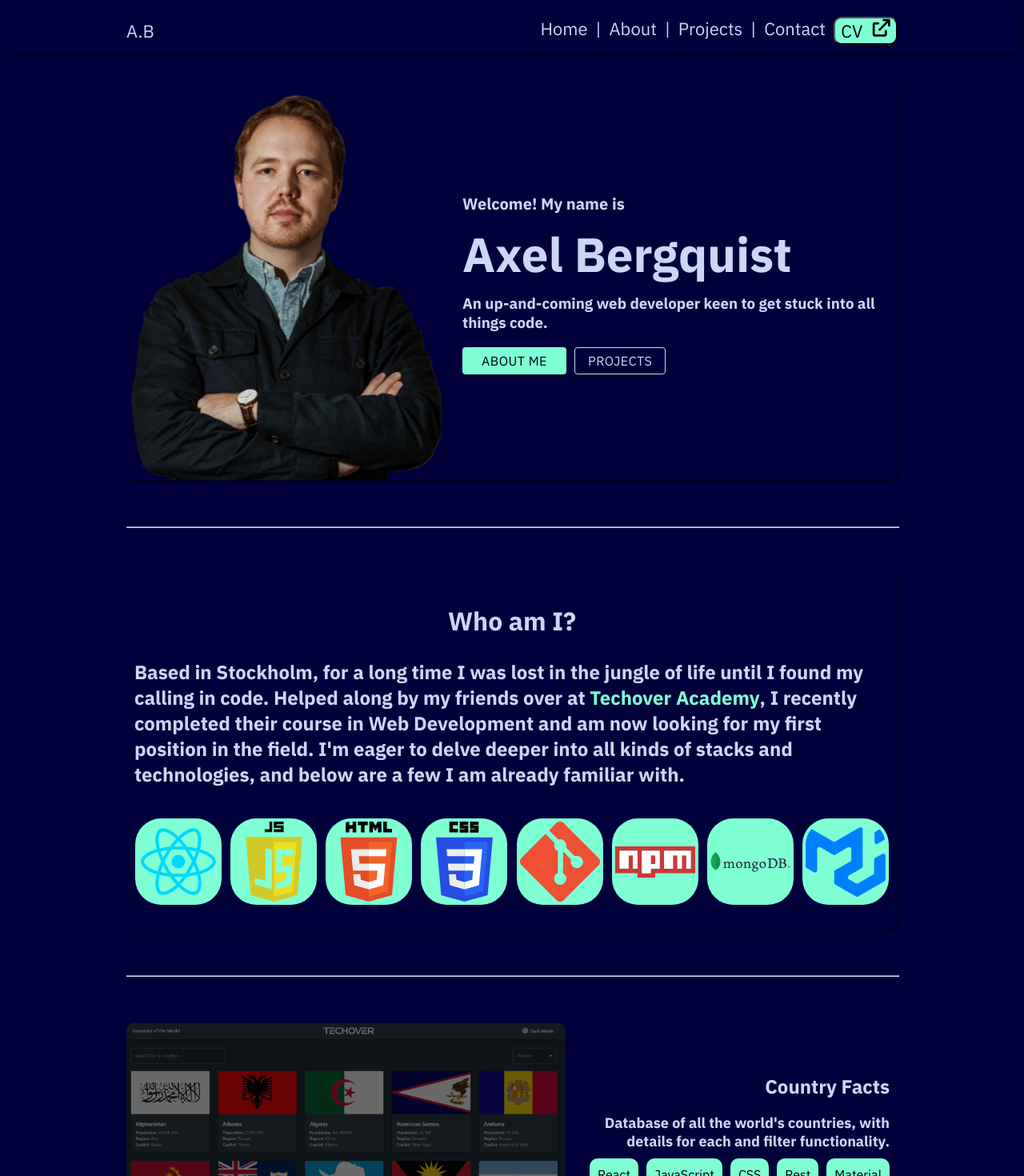
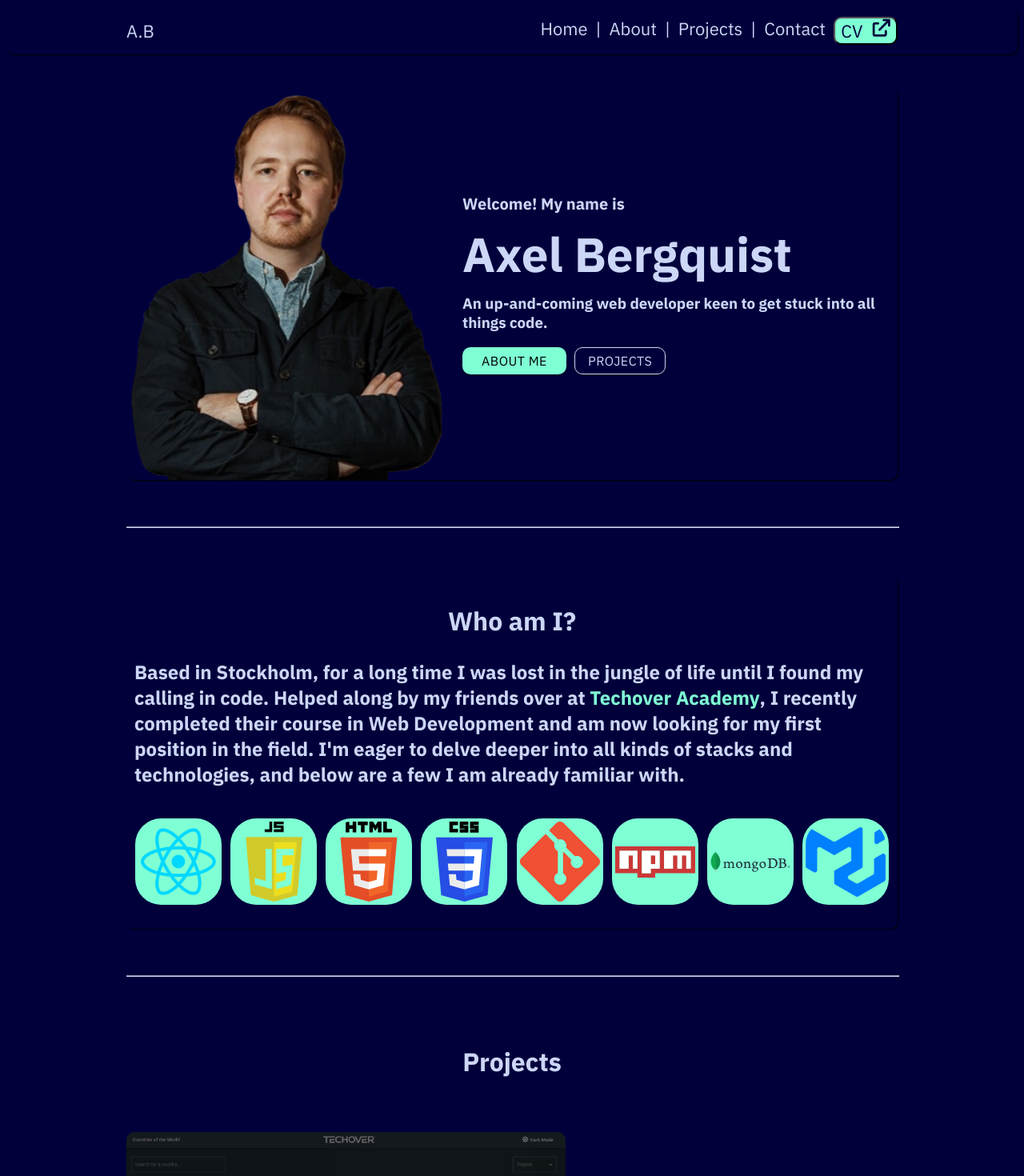
Before and after one commit to axelberk/Portfolio, a React (Vite) app: page / in a window 1280 px wide. Shown: the top 1470 px of the page at 80% size. Built offline with nearby package versions, Linux system fonts and the light colour scheme.

Commit message:
button styling changes

```diff
--- a/src/Components/Navbar/Navbar.jsx
+++ b/src/Components/Navbar/Navbar.jsx
@@ -4,7 +4,7 @@ import { useNavigate, useLocation } from "react-router-dom"
 import "./Navbar.css"
 
 const Navbar = () => {
-    const buttonStyle = { backgroundColor: "aquamarine", color: "black", font: "inherit" };
+    const buttonStyle = { backgroundColor: "aquamarine", color: "#01003b", font: "inherit", borderRadius:"10px" };
 
     const navigate = useNavigate()
     const location = useLocation()
@@ -39,6 +39,7 @@ const Navbar = () => {
                 <Link onClick={() => handleNavClick("projects")} className="link">Projects</Link>|
                 <Link onClick={() => handleNavClick("contact")} className="link">Contact</Link>
                 <Button
+                style={buttonStyle}
               className="cv-button"
               href=""
               variant="contained"
--- a/src/Components/ProjectDetail/ProjectDetail.css
+++ b/src/Components/ProjectDetail/ProjectDetail.css
@@ -3,6 +3,12 @@
     align-items: center;
     justify-content: space-between;
     padding-left: 6px;
+}
+
+.back-button:hover {
+    background-color: #01003b;
+    color: #ccd6f6;
+    border: 1px solid #ccd6f6;
 }
 
 .project-detail {
@@ -58,10 +64,6 @@
     font-size: 18px;
 }
 
-.made-with {
-    flex-direction: row;
-}
-
 .stacks-used {
     display: flex;
     gap: 10px;
@@ -92,4 +94,5 @@
 .project-link-button:hover {
     background-color: #01003b;
     color: inherit;
+    border: 1px solid #ccd6f6;
 }
--- a/src/Components/ProjectDetail/ProjectDetail.jsx
+++ b/src/Components/ProjectDetail/ProjectDetail.jsx
@@ -3,10 +3,10 @@ import "./ProjectDetail.css"
 import { Button } from "@mui/material"
 import { useNavigate } from "react-router-dom"
 import ArrowBackIosNewOutlinedIcon from '@mui/icons-material/ArrowBackIosNewOutlined';
-import TechStack from "../TechStack";
+import TechStack from "../TechStack/TechStack";
 
     const ProjectDetail = ({title, description, mainImage, secondImage, stack, projectLink, projectGithub}) => {
-        const buttonStyle = { backgroundColor: "aquamarine", color: "black", font: "inherit" };
+        const buttonStyle = { width:"130px", backgroundColor:"aquamarine", color:"black", borderRadius:"10px", display:"flex", justifyContent:"space-between", font:"inherit" };
 
         const navigate = useNavigate()
 
@@ -17,7 +17,7 @@ import TechStack from "../TechStack";
         return (
             <div className="project-detail">
                 <div className="button-and-title">
-                    <Button onClick={handleBackClick} variant="contained" sx={{width:"60px", height:"50px", backgroundColor:"aquamarine", color:"black", borderRadius:"10px"}}><ArrowBackIosNewOutlinedIcon/></Button>
+                    <Button onClick={handleBackClick} className="back-button" variant="contained" sx={{width:"60px", height:"50px", backgroundColor:"aquamarine", color:"black", borderRadius:"10px"}}><ArrowBackIosNewOutlinedIcon/></Button>
                     <h1>{title}</h1>
                     <div></div>
                 </div>
@@ -35,8 +35,8 @@ import TechStack from "../TechStack";
                             <TechStack stack={stack}/>
                         </div>
                         <div className="project-links">
-                            <Button className="project-link-button" href={projectLink} variant="contained" target="_blank" sx={{width:"120px", backgroundColor:"aquamarine", color:"black", borderRadius:"10px", display:"flex", justifyContent:"space-between", font:"inherit"}}>Try it<i class="fa fa-external-link" aria-hidden="true"></i></Button>
-                            <Button className="project-link-button" href={projectGithub} variant="contained" target="_blank" sx={{width:"130px", backgroundColor:"aquamarine", color:"black", borderRadius:"10px", display:"flex", justifyContent:"space-between", font:"inherit"}}>Github<i class="fa fa-external-link" aria-hidden="true"></i></Button>
+                            <Button className="project-link-button" href={projectLink} variant="contained" target="_blank" sx={buttonStyle}>Try it<i class="fa fa-external-link" aria-hidden="true"></i></Button>
+                            <Button className="project-link-button" href={projectGithub} variant="contained" target="_blank" sx={buttonStyle}>Github<i class="fa fa-external-link" aria-hidden="true"></i></Button>
                         </div>
                     </div>
                 </div>
--- /dev/null
+++ b/src/Components/TechStack/TechStack.css
@@ -0,0 +1,3 @@
+.stacks-used {
+
+}
--- a/src/Components/TechStack.jsx
+++ b/src/Components/TechStack/TechStack.jsx
@@ -1,4 +1,5 @@
 import React from "react";
+import "./TechStack.css"
 
 const TechStack = ({stack}) => {
     return (
--- a/src/Homepage/Homepage.css
+++ b/src/Homepage/Homepage.css
@@ -320,21 +320,15 @@
 }
 
 .project-title {
-    font-size: 1.5rem;
+    font-size: 1.7rem;
     font-weight: bold;
     margin-bottom: 10px;
 }
 
 .project-description-l {
-    font-size: 18px;
+    font-size: 1.2rem;
     margin-bottom: 10px;
 }
-
-/* .project-right:hover .img-overlay,
-.project-left:hover .img-overlay {
-    display: none;
-
-} */
 
 .Contact {
     height: 150px;
--- a/src/Homepage/Homepage.jsx
+++ b/src/Homepage/Homepage.jsx
@@ -3,12 +3,12 @@ import { useEffect, useState } from "react";
 import { Button } from "@mui/material";
 import { useNavigate, useLocation } from "react-router-dom";
 import { scroller } from "react-scroll";
-import TechStack from "../Components/TechStack";
+import TechStack from "../Components/TechStack/TechStack";
 import projects from "../projectData";
 
 const Homepage = () => {
 
-  const buttonStyle = { backgroundColor: "aquamarine", color: "black", font: "inherit" };
+  const buttonStyle = { backgroundColor: "aquamarine", color: "black", font: "inherit", borderRadius:"10px" };
 
   const location = useLocation()
 
@@ -32,18 +32,6 @@ const Homepage = () => {
   const closeModal = () => {
     setIsModalOpen(false);
   };
-
-  // useEffect(() => {
-  //   if (isModalOpen) {
-  //     document.body.style.overflow = "hidden"
-  //   } else {
-  //     document.body.style.overflow = ""
-  //   }
-
-  //   return () => {
-  //     document.body.style.overflow = "";
-  //   }
-  // }, [isModalOpen])
 
   const navigate = useNavigate();
 
@@ -94,7 +82,7 @@ const Homepage = () => {
               className="project-button"
               onClick={() => handleNavClick("projects")}
               variant="contained"
-              sx={{backgroundColor:"#01003b", color:"#ccd6f6", font:"inherit", border:"1px solid #ccd6f6"}}
+              sx={{backgroundColor:"#01003b", color:"#ccd6f6", font:"inherit", border:"1px solid #ccd6f6", borderRadius:"10px"}}
             >
               Projects
             </Button>
@@ -120,7 +108,7 @@ const Homepage = () => {
                   className="close-button"
                   variant="outlined"
                   onClick={closeModal}
-                  sx={{backgroundColor:"aquamarine", color:"#01003b"}}
+                  sx={{backgroundColor:"aquamarine", color:"#01003b", fontFamily:"inherit", fontSize:"18px"}}
                 >
                   Close
                 </Button>
@@ -176,7 +164,8 @@ const Homepage = () => {
       </div>
       <hr className="divider" />
 
-      <div className="projects-container">
+      <div className="projects-container" id="projects">
+        <h1>Projects</h1>
   {projects.map((project, index) => (
     <article
       key={project.id}
@@ -189,7 +178,7 @@ const Homepage = () => {
       <div className={index % 2 === 0 ? "project-left-text" : "project-right-text"}>
         <h2 className="project-title">{project.title}</h2>
         <h3 className="project-description-l">{project.description}</h3>
-        <TechStack stack={project.stack} />
+          <TechStack stack={project.stack} />
         <Button
           className="intro-button"
           onClick={() => handleReadMore(project.route)}
--- a/src/projectData.js
+++ b/src/projectData.js
@@ -33,7 +33,7 @@ const projects = [
         "Randomly generate advice, and copy to spread if particularly inspired!",
       image: "advicegen1.png",
       route: "/projects/advicegen",
-      stack: ["HTML", "CSS", "Rest API"],
+      stack: ["JavaScript", "HTML", "CSS", "Rest API"],
     },
   ];
 
```
